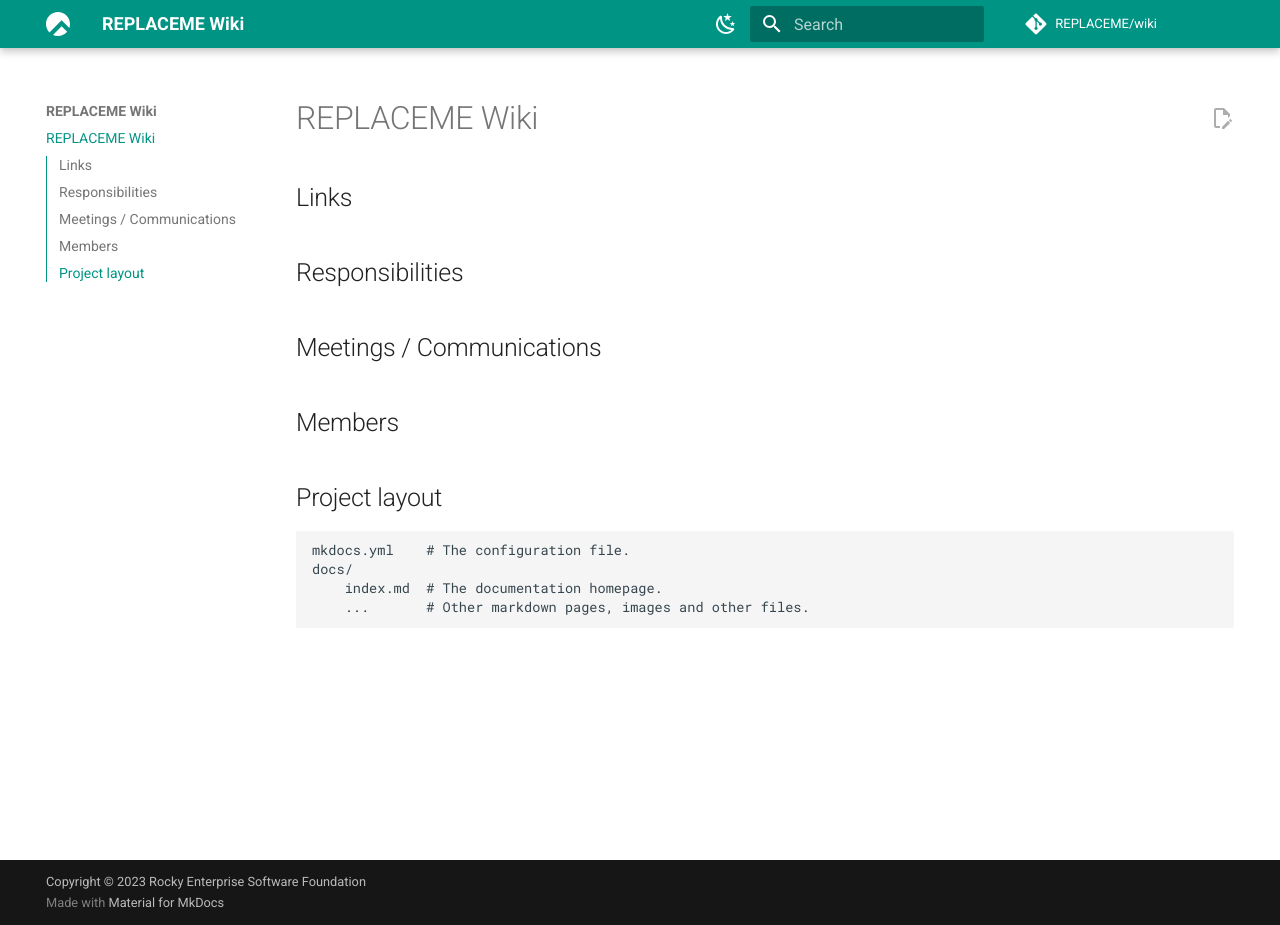
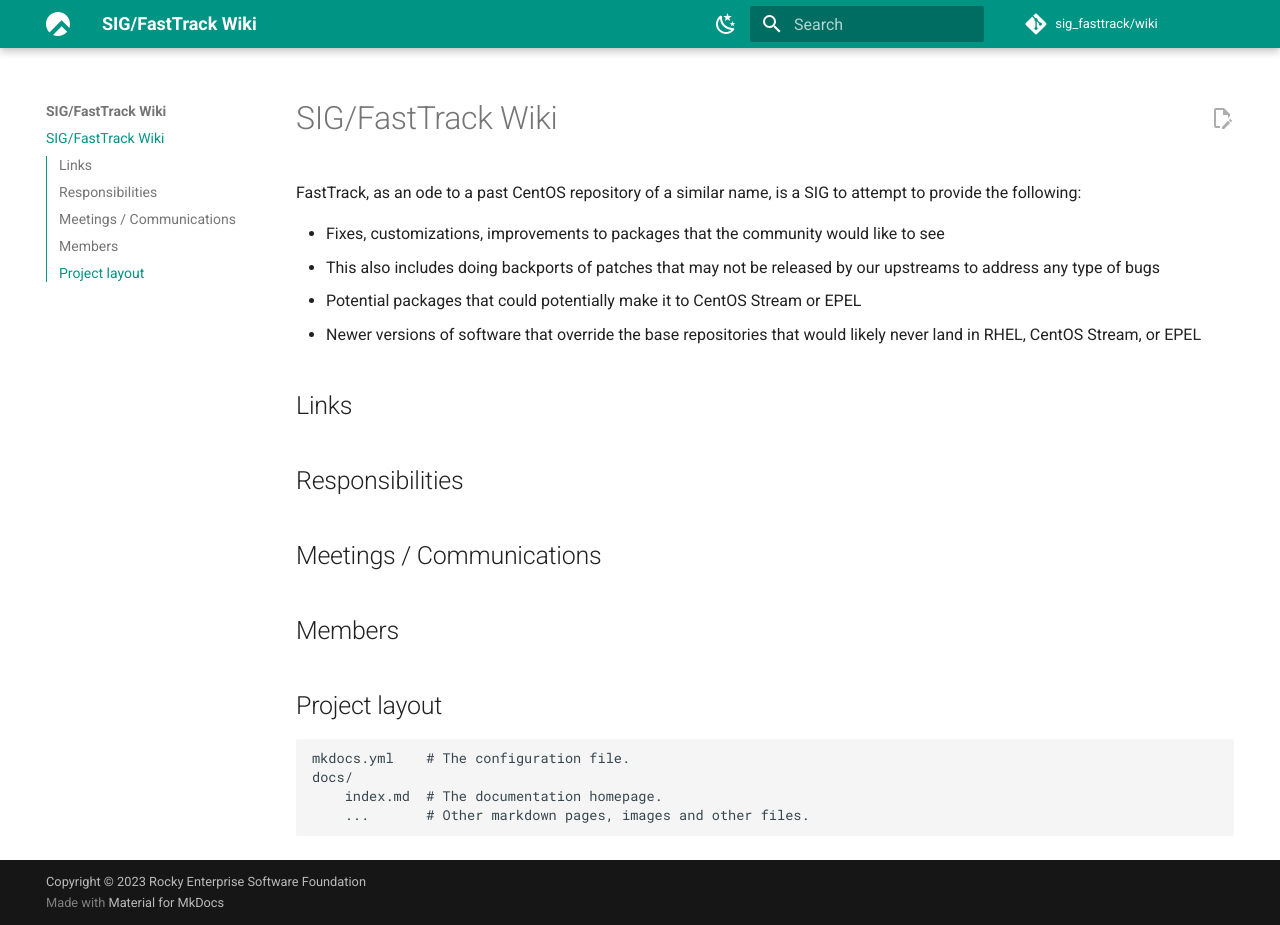
Before and after one commit to rocky-linux/sig-fasttrack, an MkDocs documentation site: the page built from docs/index.md, in a window 1280 px wide and 925 px high. Built offline with MkDocs 1.6.1 and Material for MkDocs 9.7.7, drawn with Linux system fonts in a browser that asks for light colours.

Commit message:
init repo with fasttrack content

```diff
--- a/docs/index.md
+++ b/docs/index.md
@@ -1,4 +1,11 @@
-# REPLACEME Wiki
+# SIG/FastTrack Wiki
+
+  FastTrack, as an ode to a past CentOS repository of a similar name, is a SIG to attempt to provide the following:
+
+  * Fixes, customizations, improvements to packages that the community would like to see
+  * This also includes doing backports of patches that may not be released by our upstreams to address any type of bugs
+  * Potential packages that could potentially make it to CentOS Stream or EPEL
+  * Newer versions of software that override the base repositories that would likely never land in RHEL, CentOS Stream, or EPEL
 
 ## Links
 
--- a/mkdocs.yml
+++ b/mkdocs.yml
@@ -1,13 +1,18 @@
 ---
 # Project information
-site_name: REPLACEME Wiki
-site_url: https://REPLACEME.rocky.page
+site_name: SIG/FastTrack Wiki
+site_url: https://sig-fasttrack.rocky.page
 site_description: >-
-  REPLACEME
+  FastTrack, as an ode to a past CentOS repository of a similar name, is a SIG to attempt to provide the following:
+
+  * Fixes, customizations, improvements to packages that the community would like to see
+  * This also includes doing backports of patches that may not be released by our upstreams to address any type of bugs
+  * Potential packages that could potentially make it to CentOS Stream or EPEL
+  * Newer versions of software that override the base repositories that would likely never land in RHEL, CentOS Stream, or EPEL
 
 # Repository
-repo_url: https://git.resf.org/REPLACEME/wiki
-repo_name: REPLACEME/wiki
+repo_url: https://git.resf.org/sig_fasttrack/wiki
+repo_name: sig_fasttrack/wiki
 edit_uri: _edit/main/docs/
 
 # Copyright
```
Also changed, not shown: README.md (+8 -3 lines), 1 other file.
